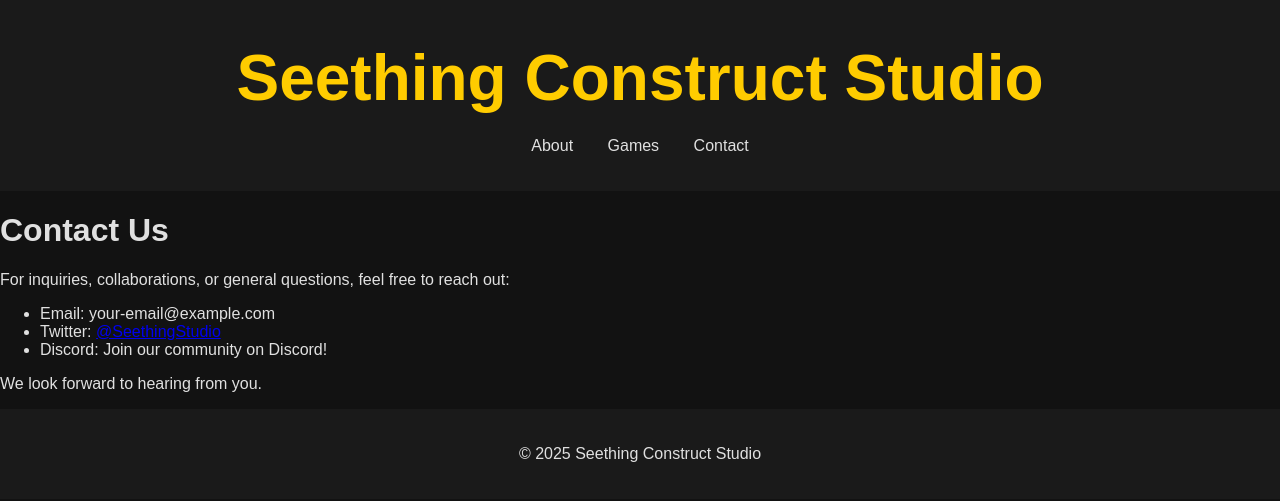
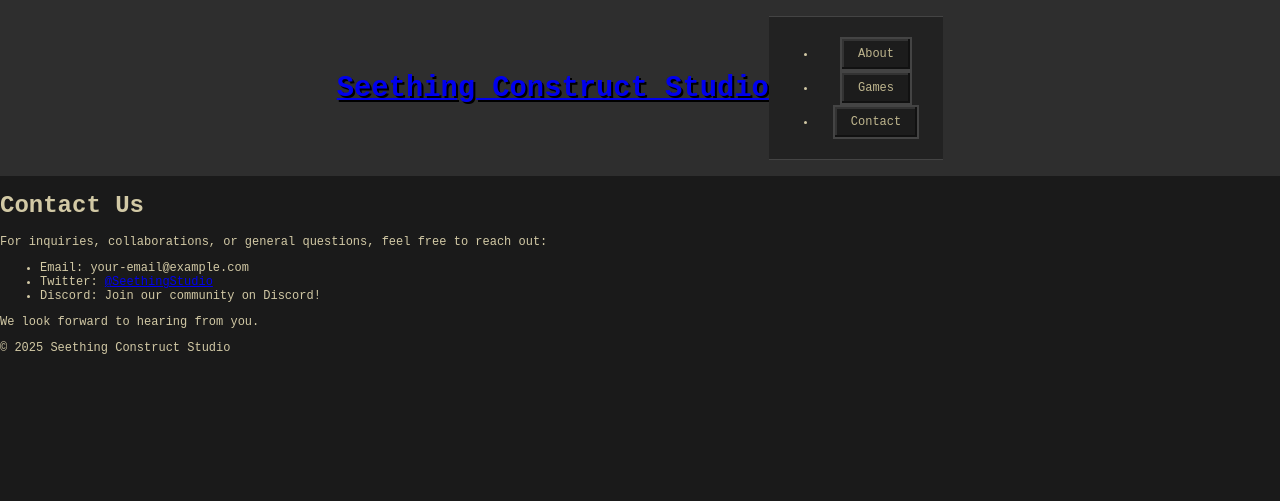
Before and after one commit to phn0me/seething-construct-studio, a Jekyll site: the page built from contact.md, in a window 1280 px wide. Shown: the top 501 px of the page. Built offline with Jekyll 4.4.1, drawn with Linux system fonts in a browser that asks for light colours.

Commit message:
how about now?

```diff
--- a/assets/css/main.css
+++ b/assets/css/main.css
@@ -1,100 +1,84 @@
-/* Main Styles */
 body {
-    background-color: #121212; /* Dark background */
-    color: #e0e0e0; /* Light text for contrast */
-    font-family: "Arial", sans-serif;
-    margin: 0;
-    padding: 0;
+  background-color: #1a1a1a;
+  color: #d2c9a5;
+  font-family: 'Share Tech Mono', monospace;
+  font-size: 12px;
+  margin: 0;
+  padding: 0;
+}
+header {
+  display: flex;
+  align-items: center;
+  justify-content: center;
+  background-color: #2e2e2e;
+  padding: 1rem;
 }
 
-header {
-    background-color: #1a1a1a;
-    padding: 20px;
-    text-align: center;
+header img {
+  width: 120px; /* Adjust logo size */
+  height: auto;
+  margin-right: 1rem; /* Space between logo and text */
 }
 
-header h1 a {
-    color: #ffcc00; /* Glowing arcane color */
-    text-decoration: none;
-    font-size: 2em;
+header h1 {
+  color: #e1d8b5;
+  text-shadow: 2px 2px #000;
+  font-size: 1.8rem;
 }
 
-header nav ul {
-    list-style-type: none;
-    padding: 0;
+nav {
+  background-color: #222;
+  border-top: 1px solid #444;
+  border-bottom: 1px solid #444;
+  padding: 0.5rem;
+  text-align: center;
+}
+nav a {
+  color: #bfb68e;
+  margin: 0 1rem;
+  text-decoration: none;
+  padding: 0.5rem 1rem;
+  border: 2px solid #444;
+  background-color: #1c1c1c;
+  display: inline-block;
+  box-shadow: inset -2px -2px 0 #111, inset 2px 2px 0 #333;
+}
+nav a:hover {
+  background-color: #333;
+}
+.container {
+  max-width: 800px; /* Limits the container width */
+  margin: 0 auto; /* Centers it horizontally */
+  padding: 2rem;
 }
 
-header nav li {
-    display: inline;
-    margin: 0 15px;
+article {
+  margin-bottom: 3rem;
+  padding: 1rem;
+  border: 4px double #888;
+  background-color: #202020;
+  box-shadow: 0 0 10px #111;
+  background-image: url('scschains.png'); /* Add your image */
+  background-size: cover; /* Ensures it scales with screen size */
+  background-position: center; /* Centers the background image */
+  background-repeat: no-repeat;
+  background-attachment: fixed; /* Keeps it in place when scrolling */
 }
 
-header nav a {
-    color: #e0e0e0;
-    text-decoration: none;
+body {
+  background-color: #1a1a1a;
+  color: #d2c9a5;
+  font-family: 'Share Tech Mono', monospace;
+  font-size: 12px;
+  margin: 0;
+  padding: 0;
+  /* background-image: url('scschains.png'); /* Optional background for the body */
+  /* background-size: cover;
+  background-position: center; */ */
 }
 
-header nav a:hover {
-    color: #ffcc00;
-}
-
-.hero-section {
-    background-image: url("assets/images/logo.jpg");
-    background-size: cover;
-    color: #fff;
-    padding: 80px 0;
-    text-align: center;
-}
-
-.hero-section h2 {
-    font-size: 3em;
-    margin-bottom: 20px;
-}
-
-.hero-section p {
-    font-size: 1.5em;
-    margin-bottom: 40px;
-}
-
-.hero-section a {
-    background-color: #ffcc00;
-    padding: 15px 30px;
-    font-size: 1.2em;
-    color: #121212;
-    text-decoration: none;
-    border-radius: 5px;
-}
-
-.hero-section a:hover {
-    background-color: #ffaa00;
-}
-
-section {
-    padding: 40px 0;
-    text-align: center;
-}
-
-section h3 {
-    font-size: 2.5em;
-    margin-bottom: 20px;
-}
-
-section p {
-    font-size: 1.2em;
-}
-
-footer {
-    background-color: #1a1a1a;
-    color: #e0e0e0;
-    padding: 20px;
-    text-align: center;
-}
-
-footer a {
-    color: #ffcc00;
-    text-decoration: none;
-}
-
-footer a:hover {
-    color: #ffaa00;
-}
+article h2 {
+margin-top: 0;
+color: #f0eac0;
+font-size: 1rem;
+font-family: 'Press Start 2P', cursive;
```
